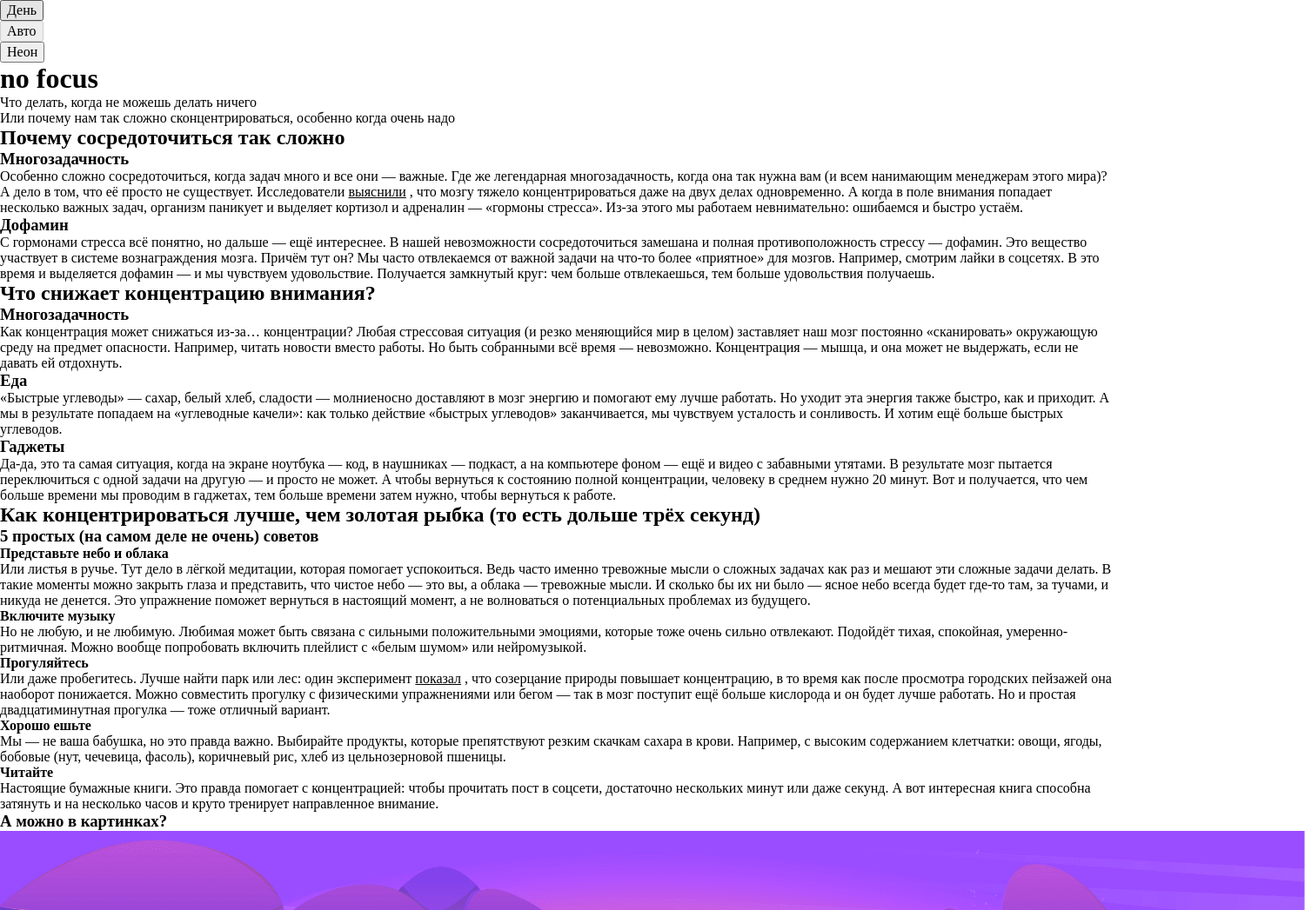
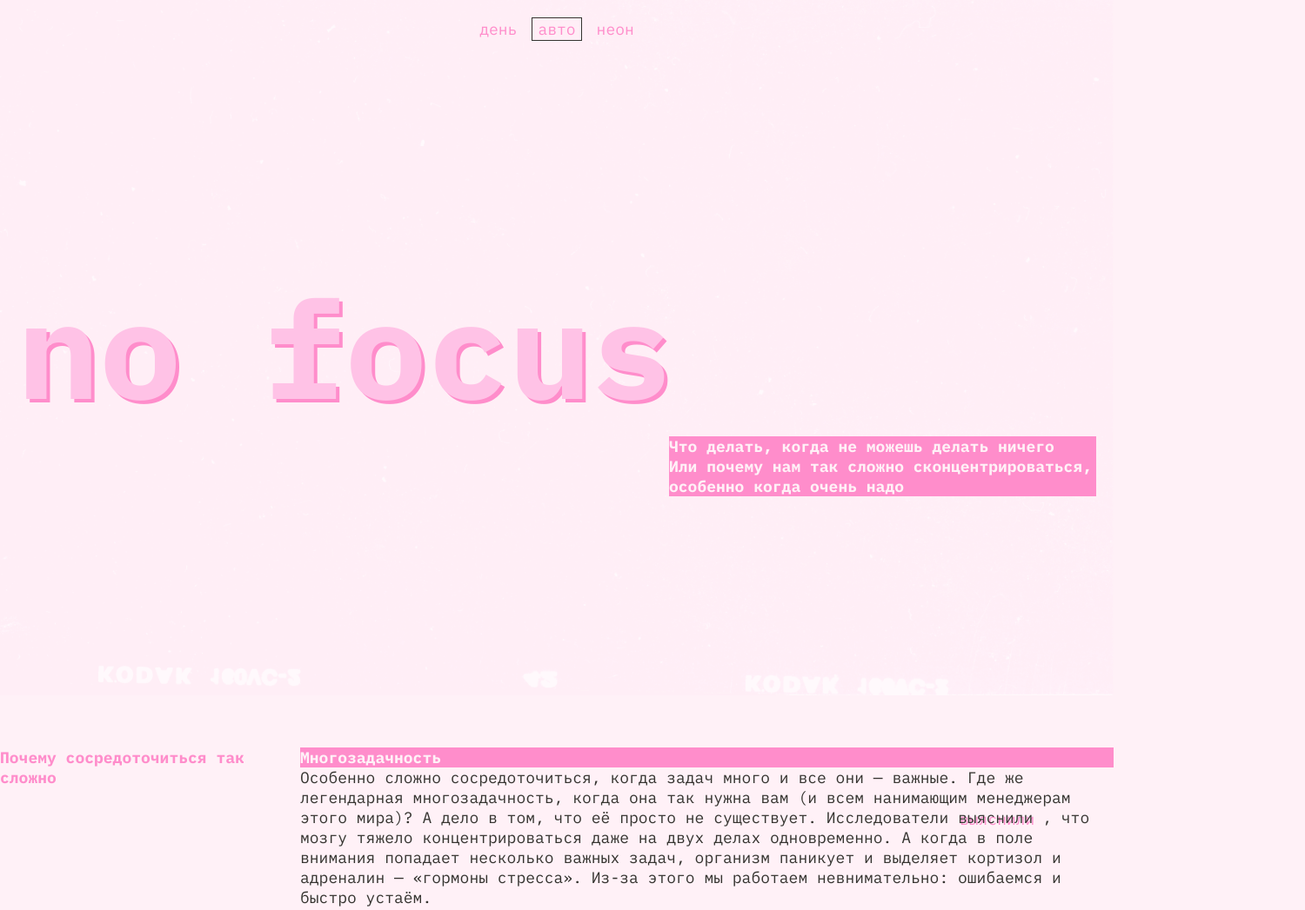
Before and after one commit to LenL1n/slozhno-sosredotochitsya-ad, a plain HTML site: page index.html in a window 1280 px wide. Shown: the top 1047 px of the page at 87% size, 1500 px wide, since content can reach past the window. Drawn offline with Linux system fonts and the light colour scheme.

Commit message:
Update style.css

```diff
--- a/styles/style.css
+++ b/styles/style.css
@@ -1,5 +1,346 @@
 /* Основные стили проекта. Это стили для темы, которую вы верстаете первой. */
 
 .page {
-  /* сохраните в разметке и стилях класс page у тега body. Он удобен, чтобы составлять селекторы для разных цветовых тем. */
+  background-color: var(--background-color);
+  font-family: var(--main-font);
 }
+
+.main {
+  margin: 40px 0 40px 0;
+}
+
+.decorated-zone {
+  position: relative;
+}
+
+.decorated-zone::before,
+.decorated-zone::after {
+  content: '';
+  position: absolute;
+  width: 25px;
+  height: 25px;
+  border: 1px solid var(--decor-color);
+  z-index: 1;
+}
+
+.decorated-zone::before {
+  top: 10px;
+  right: 10px;
+  border-left: none;
+  border-bottom: none;
+}
+
+.decorated-zone::after {
+  bottom: 10px;
+  left: 10px;
+  border-right: none;
+  border-top: none;
+}
+
+.header {
+  display: grid;
+  grid-template-rows: 1fr auto 1fr;
+  padding: 20px;
+  min-block-size: 100vh;
+  background-image: var(--background-image);
+  background-size: cover;
+}
+
+.header__rec {
+  position: absolute;
+  display: flex;
+  align-items: center;
+  gap: 10px;
+  line-height: 25px;
+  color: var(--accent-color);
+  top: 18px;
+  right: 19px;
+}
+
+.header__rec-text {
+  font-weight: 400;
+  font-size: 18px;
+  line-height: 25px;
+}
+
+.header__rec-dot {
+  width: 9px;
+  height: 9px;
+  background: var(--accent-color);
+  border-radius: 50%;
+  box-shadow: 0 0 4px 2px var(--accent-color);
+}
+
+.header__theme-menu {
+  justify-self: end;
+  margin-top: 75px;
+}
+
+.header__theme-menu-list {
+  display: flex;
+  flex-direction: column;
+  gap: 10px;
+  color: var(--accent-color);
+}
+
+.header__theme-menu-button {
+  font-size: 18px;
+  background: transparent;
+  border: 1px solid transparent;
+  text-transform: lowercase;
+  cursor: pointer;
+}
+
+.header__theme-menu-button:hover {
+  border: 1px solid var(--button-hover-color);
+}
+
+.header__theme-menu-button:focus-visible {
+  border: 1px solid transparent;
+  border-bottom: 1px solid var(--button-color);
+}
+
+.header__theme-menu-button_active {
+  border: 1px solid var(--button-color);
+  pointer-events: none;
+}
+
+.header__text {
+  font-weight: 700;
+  font-size: 18px;
+}
+
+.header__title {
+  font-size: var(--header-footer-title-size-mobile);
+  color: var(--title-color);
+  text-shadow: 4px 4px 0 var(--accent-color);
+}
+
+.title-decor {
+  font-weight: 700;
+  font-size: 18px;
+  background-color: var(--accent-color);
+  color: var(--background-color);
+  height: fit-content;
+}
+
+.section__title {
+  font-weight: 700;
+  font-size: 18px;
+  color: var(--accent-color);
+}
+
+.article__text {
+  font-weight: 400;
+  font-size: 18px;
+  color: var(--text-color);
+}
+
+.link {
+  text-decoration: none;
+  text-shadow: 2px 2px 0 var(--accent-color);
+}
+
+.link:hover {
+  text-decoration: underline;
+}
+
+.link:focus {
+  outline: 0;
+}
+
+.link:focus-visible {
+  outline: 1px solid currentColor;
+}
+
+.footer {
+  display: flex;
+  align-items: center;
+  justify-content: center;
+}
+
+.footer__title {
+  color: var(--title-color);
+  font-weight: 700;
+  font-size: var(--header-footer-title-size-mobile);
+  text-shadow: 2px 2px 0 var(--accent-color);
+}
+
+.gallery {
+  display: grid;
+  gap: 10px;
+  grid-template-columns: 1fr;
+}
+
+.gallery__title {
+  margin-bottom: 10px;
+}
+
+.gallery__image {
+  inline-size: 100%;
+  block-size: 100%;
+  object-fit: cover;
+  display: block;
+}
+
+.section {
+  display: grid;
+  gap: 20px;
+  margin-bottom: 50px;
+}
+
+.section__title {
+  grid-column: 1;
+  align-self: start;
+}
+
+.section__content {
+  display: grid;
+  gap: 20px;
+  grid-template-columns: 1fr;
+}
+
+
+
+
+
+@media (min-width: 768px) {
+  .main {
+    margin: 60px 0 60px 0;
+  }
+
+  .header__title,
+  .footer__title {
+    font-size: var(--header-footer-title-size-tablet);
+  }
+
+  .header__text {
+    justify-self: end;
+    inline-size: clamp(364px, 50%, 491px);
+    margin-inline-start: auto;
+  }
+
+  .header__theme-menu {
+    justify-self: end;
+    margin-top: 192px;
+  }
+
+  .decorated-zone::before {
+    top: 20px;
+    right: 20px;
+  }
+
+  .decorated-zone::after {
+    bottom: 20px;
+    left: 20px;
+  }
+
+  .header__rec {
+    top: 25px;
+    right: 25px;
+  }
+
+  .gallery {
+    grid-template-columns: repeat(3, 1fr);
+    grid-template-rows: repeat(3, 1fr);
+    gap: 20px;
+    min-block-size: 600px;
+  }
+
+  .gallery__title {
+    margin-bottom: 20px;
+  }
+
+  .gallery__image:nth-child(1) {
+    grid-column: 1 / span 2;
+    grid-row: 1;
+  }
+
+  .gallery__image:nth-child(2) {
+    grid-column: 3;
+    grid-row: 1 / span 2;
+  }
+
+  .gallery__image:nth-child(3) {
+    grid-column: 1;
+    grid-row: 2 / span 2;
+  }
+
+  .gallery__image:nth-child(4) {
+    grid-column: 2;
+    grid-row: 2;
+  }
+
+  .gallery__image:nth-child(5) {
+    grid-column: 2 / span 2;
+    grid-row: 3;
+  }
+
+  .section {
+    grid-template-columns: minmax(200px, 315px) 1fr;
+    gap: 30px;
+  }
+
+  .section__title {
+    grid-column: 1;
+  }
+
+  .section__content {
+    grid-column: 2;
+  }
+
+  .article {
+    grid-column: 1 / -1;
+  }
+}
+
+.footer {
+  min-block-size: 100vh;
+}
+
+@media (min-width: 1024px) {
+  .header__rec {
+    top: 28px;
+    right: 29px;
+  }
+
+  .header__theme-menu {
+    margin: 0;
+    justify-self: center;
+  }
+
+  .header__theme-menu-list {
+    display: flex;
+    flex-direction: row;
+  }
+
+  .section--focus-killers {
+    display: grid;
+    grid-template-columns: minmax(200px, 315px) 1fr 1fr 1fr;
+    gap: 30px;
+    align-items: start;
+  }
+
+  .section--focus-killers .section__title {
+    grid-column: 1;
+    grid-row: 1;
+    margin: 0;
+  }
+
+  .section--focus-killers .article {
+    grid-row: 1;
+    margin: 0;
+  }
+
+  .section--focus-killers .article:nth-child(2) {
+    grid-column: 2;
+  }
+
+  .section--focus-killers .article:nth-child(3) {
+    grid-column: 3;
+  }
+
+  .section--focus-killers .article:nth-child(4) {
+    grid-column: 4;
+  }
+}
```
